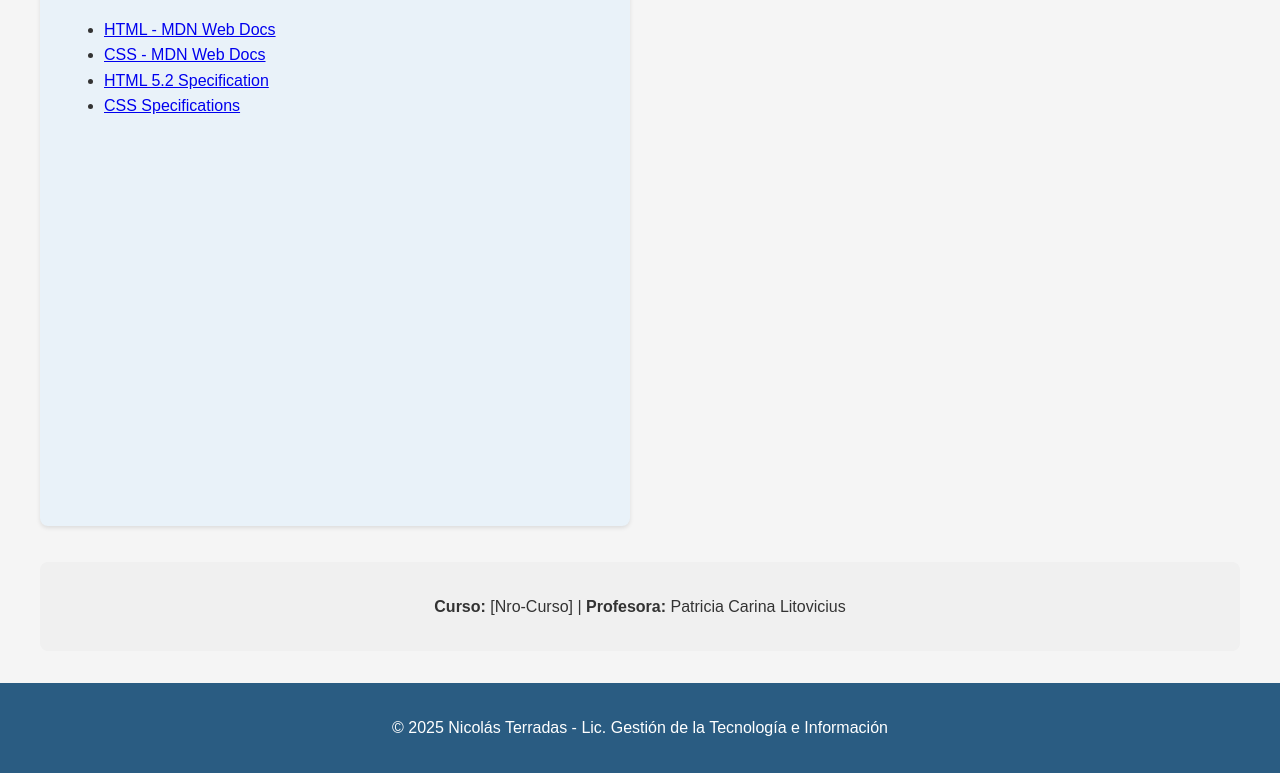
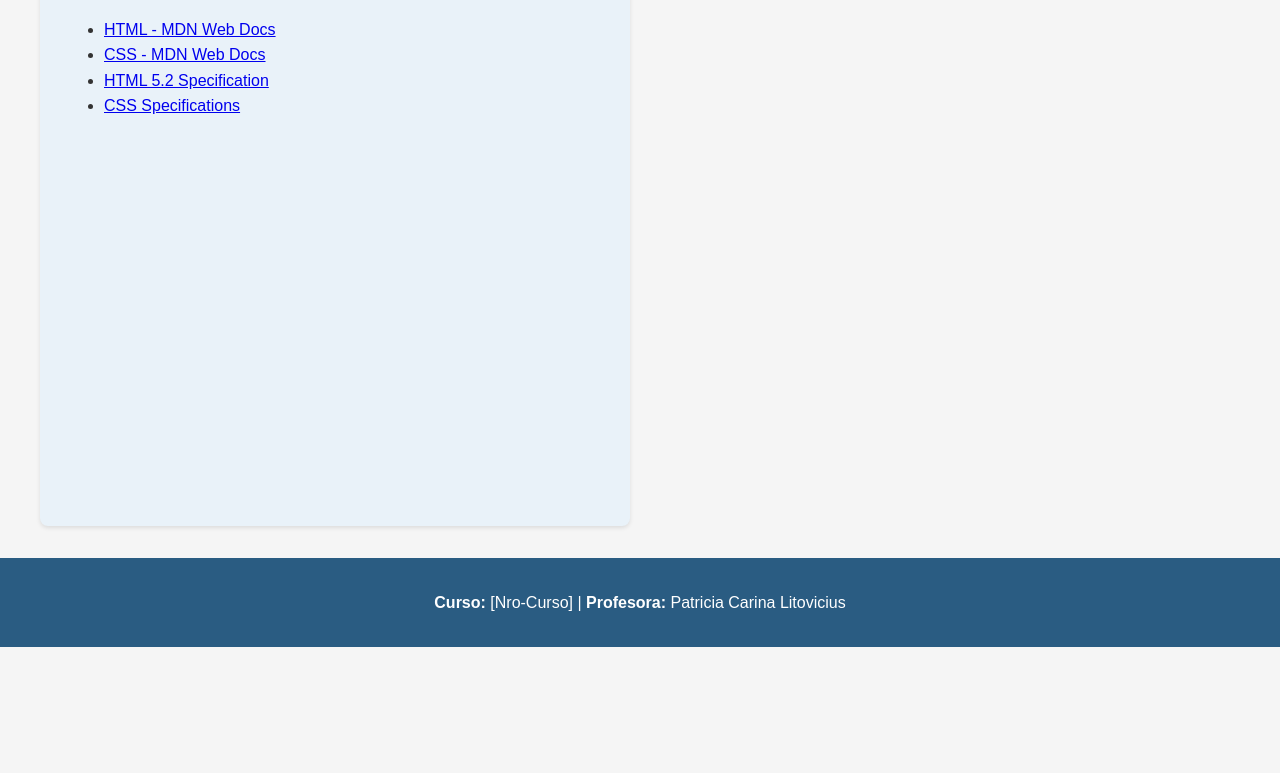
Before and after one commit to NTerra21/Proyecto-Pagina-Web-UADE, a plain HTML site: page materias/desarrollo-pagina-web.html in a window 1280 px wide. Shown: the part 949-1722 px from the top of the page. After the commit the page ends 1596 px from the top, so only its background shows below. Drawn offline with Linux system fonts and the light colour scheme.

Commit message:
Update desarrollo-pagina-web.html

```diff
--- a/materias/desarrollo-pagina-web.html
+++ b/materias/desarrollo-pagina-web.html
@@ -164,16 +164,10 @@
                 <li><a href="https://www.w3.org/TR/CSS/" target="_blank">CSS Specifications</a></li>
             </ul>
         </div>
-
-        <!-- Sector 4 eliminado según solicitud -->
-
-        <div class="info-curso">
-            <p><strong>Curso:</strong> [Nro-Curso] | <strong>Profesora:</strong> Patricia Carina Litovicius</p>
-        </div>
     </main>
 
     <footer>
-        <p>© 2025 Nicolás Terradas - Lic. Gestión de la Tecnología e Información</p>
+        <p><strong>Curso:</strong> [Nro-Curso] | <strong>Profesora:</strong> Patricia Carina Litovicius</p>
     </footer>
 </body>
 </html>
```
